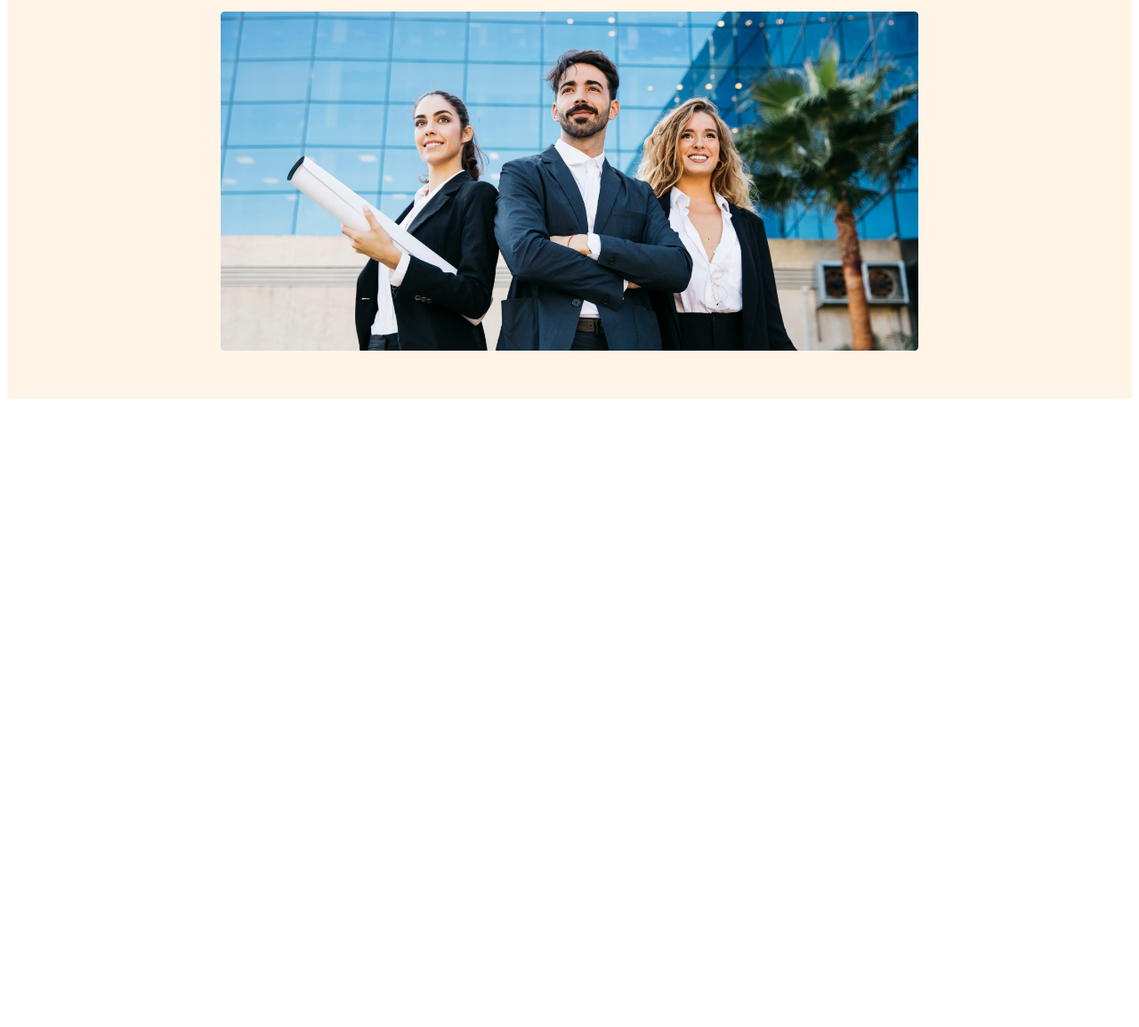
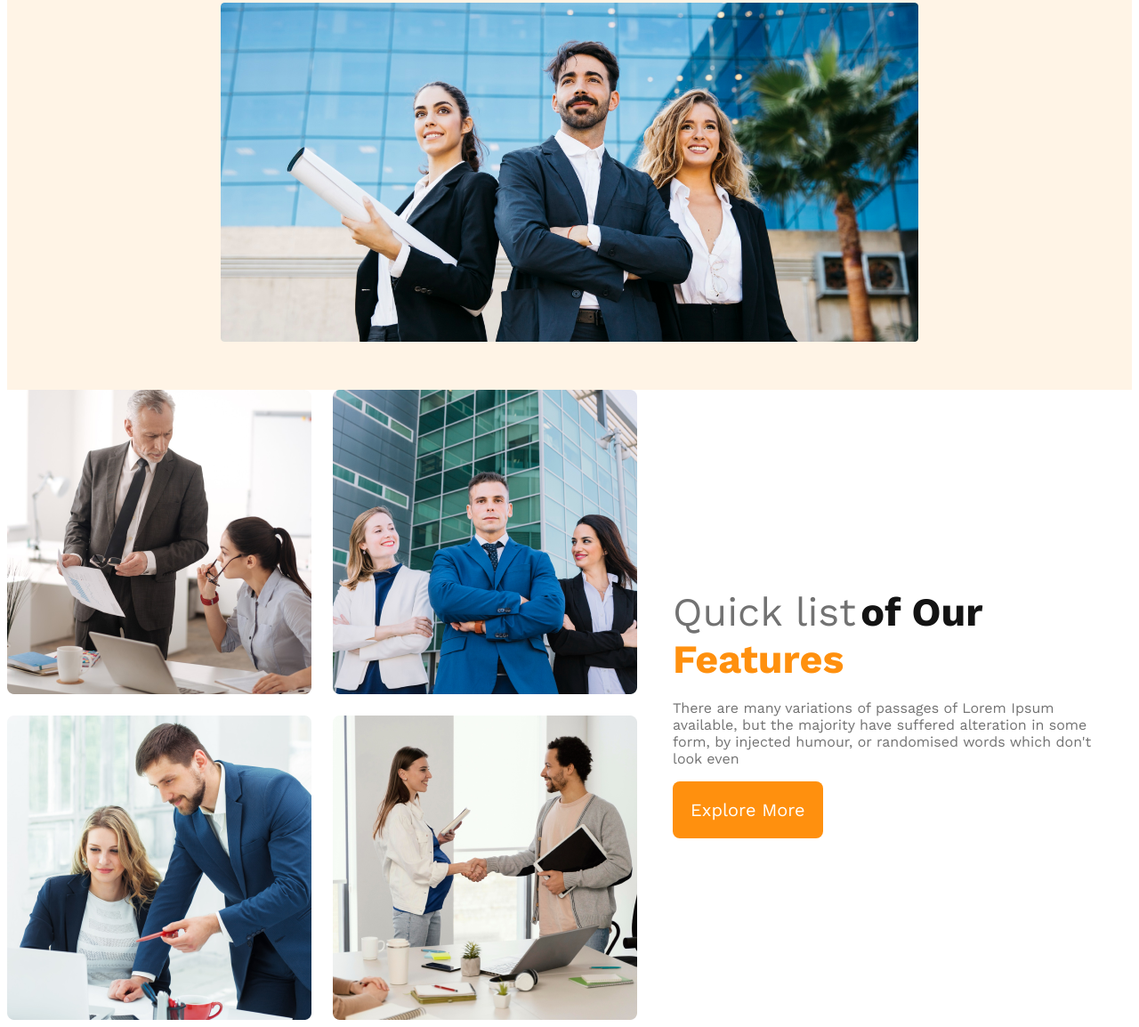
Before and after one commit to Sumsul-Huda/Day_9_make-a-responsive-website-for-g3--architects, a plain HTML site: page index.html in a window 1280 px wide. Shown: the part 562-1716 px from the top of the page at 89% size. Before the commit the page ends 1018 px from the top, so only its background shows below. Drawn offline with nearby package versions, Linux system fonts and the light colour scheme.

Commit message:
add by team section

```diff
--- a/index.html
+++ b/index.html
@@ -10,6 +10,7 @@
 </head>
 
 <body>
+    <!-- header start -->
     <header>
         <nav>
             <h3 class="nav-title">G3 Architects</h3>
@@ -31,7 +32,24 @@
             <img  src="./images/banner.png" alt="">
         </div>
     </header>
-    <main></main>
+    <!-- header end -->
+    <main>
+        <!-- start features section -->
+        <section class="team-container">
+            <div class="team-img-container">
+                <img src="./images/team1.png" alt="">
+                <img src="./images/team2.png" alt="">
+                <img src="./images/team3.png" alt="">
+                <img src="./images/team4.png" alt="">
+            </div>
+            <div class="team-content">
+                <h3 class="team-title"><span class="title-style-1">Quick list</span> <span class="title-style-2">of Our</span> <span class="title-style-3">Features</span></h3>
+                <p class="team-description">There are many variations of passages of Lorem Ipsum available, but the majority have suffered alteration in some form, by injected humour, or randomised words which don't look even</p>
+                <button class="btn-primary">Explore More</button>
+            </div>
+        </section>
+        <!-- end features section -->
+    </main>
     <footer></footer>
 
 </body>
--- a/style/architect.css
+++ b/style/architect.css
@@ -71,9 +71,61 @@ nav li a {
 
 .banner img {
     width: 100%;
-    margin-top: 20px;
+    margin-top: 10px;
 }
 
+main {
+    max-width: 1440px;
+    margin: 0 auto;
+}
+
+/* team work section styles start */
+.team-container {
+    display: flex;
+    align-items: center;
+}
+
+.team-img-container {
+    display: grid;
+    grid-template-columns: repeat(2, 1fr);
+    gap: 1.5rem;
+}
+
+.team-content {
+    padding-right: 40px;
+    padding-left: 40px;
+}
+
+.team-title {
+    width: 468px;
+}
+
+.title-style-1 {
+    color: #727272;
+    font-size: 2.8rem;
+    font-weight: 500;
+}
+
+.title-style-2 {
+    color: #131313;
+
+    font-size: 2.8rem;
+    font-weight: 700;
+}
+
+.title-style-3 {
+    color: #FF900E;
+    font-size: 2.8rem;
+    font-weight: 700;
+}
+
+.team-description {
+    color: #727272;
+    font-size: 16px;
+    font-weight: 400;
+}
+
+/* team work section styles  end */
 /* responsive media queary */
 @media screen and (max-width: 576px) {
     header {
@@ -87,9 +139,10 @@ nav li a {
 
 /* tablet or medium devices */
 @media screen and (min-width: 577px) and (max-width:960px) {
-    header{
+    header {
         padding: 50px;
     }
+
     nav {
         flex-direction: column;
     }
```
